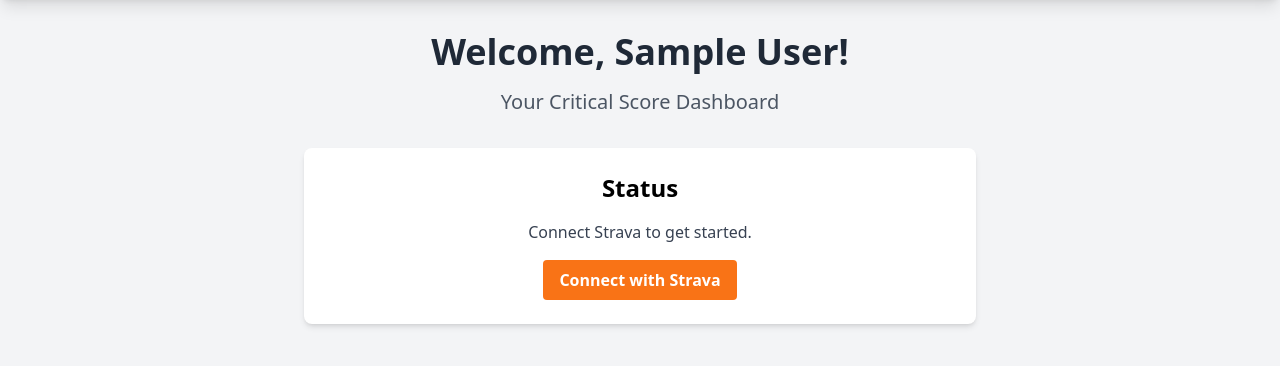
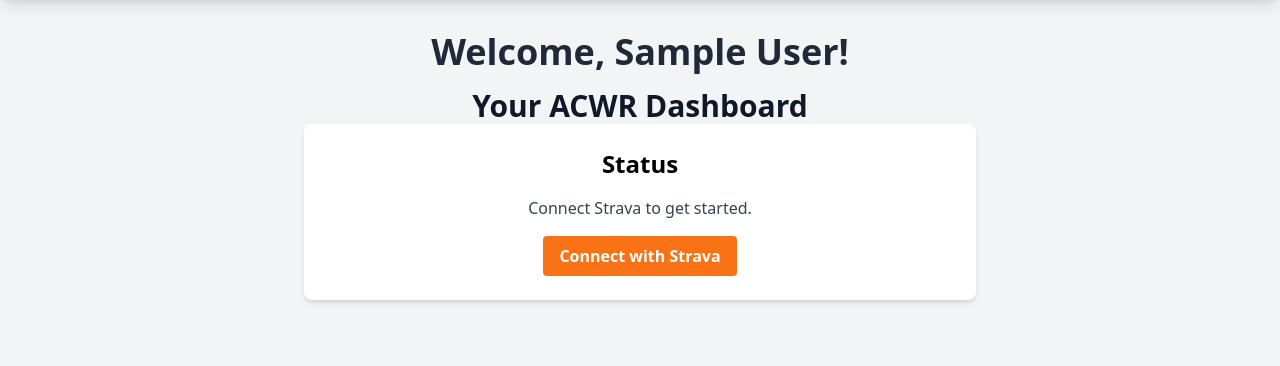
Before and after one commit to gwald101/RunScore, a Django app: page / in a window 1280 px wide. Shown: the part 60-426 px from the top of the page. Run offline with Django 4.2, Linux system fonts and the light colour scheme; the visitor is signed in with stand-in values (Sample User, id 1); data that the repository does not hold is empty; parts of the project's set-up code (start-up, migrations or seed data) failed here and were passed over; some libraries are stand-ins or nearby versions.

Commit message:
Updated subheading wording on dashboard

```diff
--- a/templates/dashboard/index.html
+++ b/templates/dashboard/index.html
@@ -5,7 +5,7 @@
 {% block content %}
 <div class="text-center">
     <h1 class="text-4xl font-bold text-gray-800 mb-4">Welcome{% if user.name %}, {{ user.name }}{% endif %}!</h1>
-    <p class="text-xl text-gray-600 mb-8">Your Critical Score Dashboard</p>
+    <h1 class="text-3xl font-bold text-gray-900">Your ACWR Dashboard</h1>
 
     <div class="bg-white p-6 rounded-lg shadow-md inline-block text-left w-full max-w-2xl">
         <h2 class="text-2xl font-bold mb-4 text-center">Status</h2>
```
